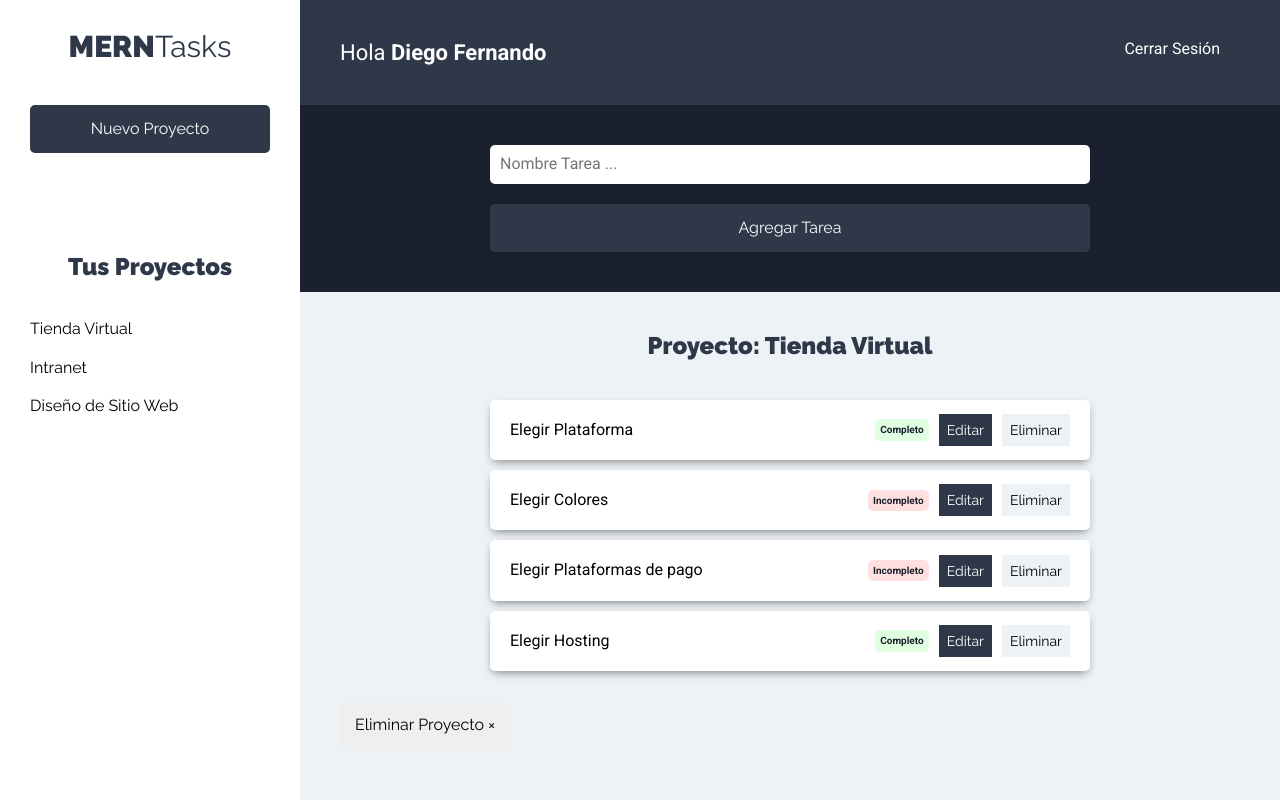
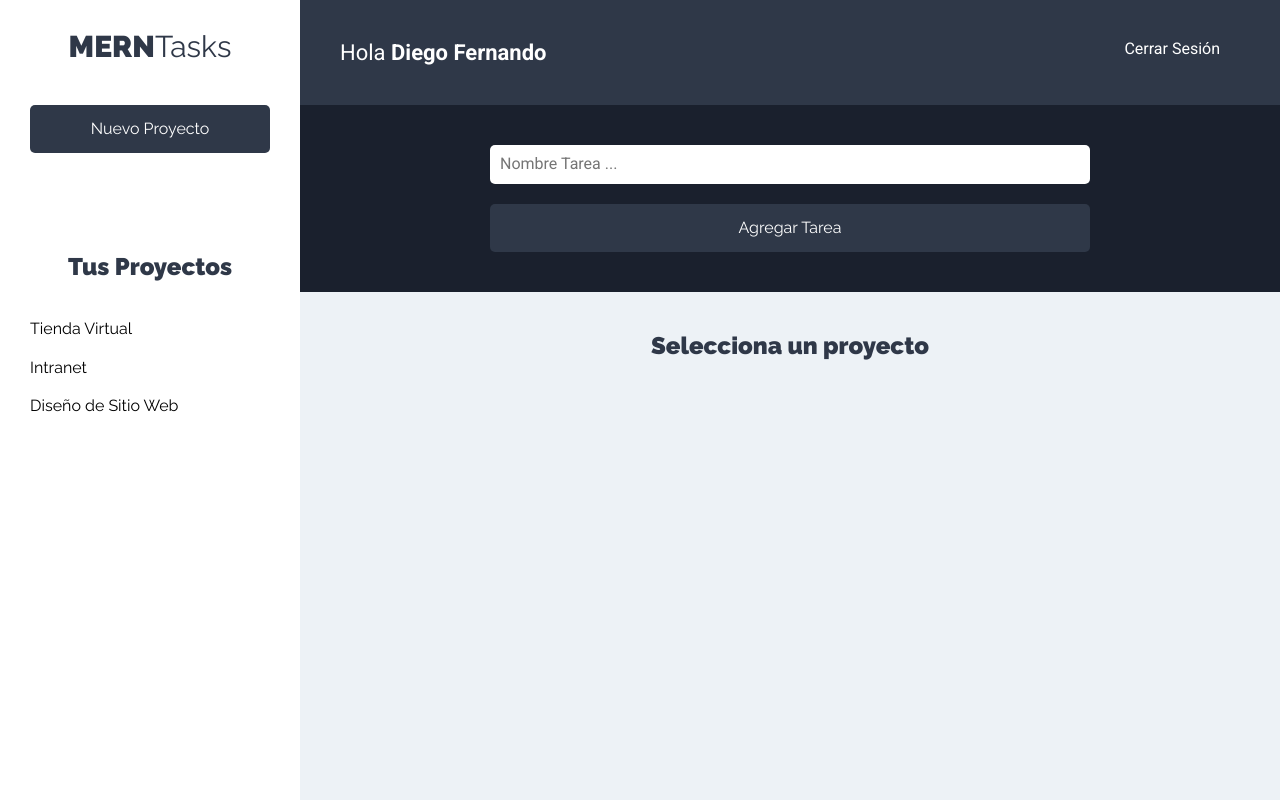
Before and after one commit to dfldiego/mern-UpTask, a React (Create React App) app in the folder cliente/: page /proyectos in a window 1280 px wide. Built offline with nearby package versions, Linux system fonts and the light colour scheme.

Commit message:
C. Creando Proyectos Nuevos y Seleccionando el Proyecto Actual. parte4. mostrando el nombre del proyecto actual seleccionado.

```diff
--- a/cliente/src/components/tareas/ListadoTareas.jsx
+++ b/cliente/src/components/tareas/ListadoTareas.jsx
@@ -1,7 +1,21 @@
-import React, { Fragment } from 'react';
+import React, { Fragment, useContext } from 'react';
 import Tarea from './Tarea';
+import proyectoContext from '../../context/proyectos/proyectoContext';
 
 const ListadoTareas = () => {
+
+    //Extraer proyectos del state inicial
+    // obtener el state de proyecto desde el context
+    const proyectosContext = useContext(proyectoContext);
+    const {
+        proyecto
+    } = proyectosContext;
+
+    // si no hay proyecto seleccionado
+    if (!proyecto) return <h2>Selecciona un proyecto</h2>
+
+    //Array destructuring para extraer el proyecto actual
+    const [proyectoActual] = proyecto;
 
     const tareasProyecto = [
         { nombre: 'Elegir Plataforma', estado: true },
@@ -12,7 +26,7 @@
 
     return (
         <Fragment>
-            <h2>Proyecto: Tienda Virtual</h2>
+            <h2>Proyecto: {proyectoActual.nombre}</h2>
 
             <ul className="listado-tareas">
                 {tareasProyecto.length === 0
```
